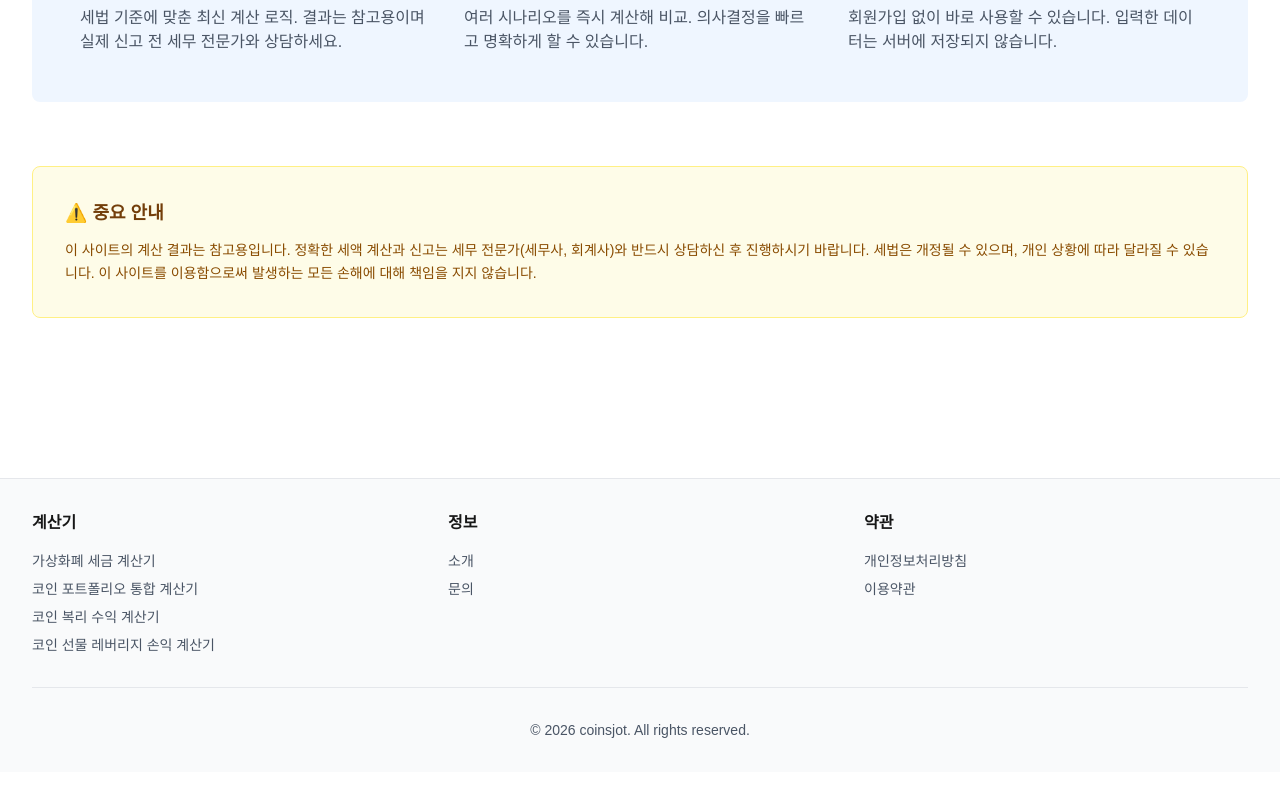
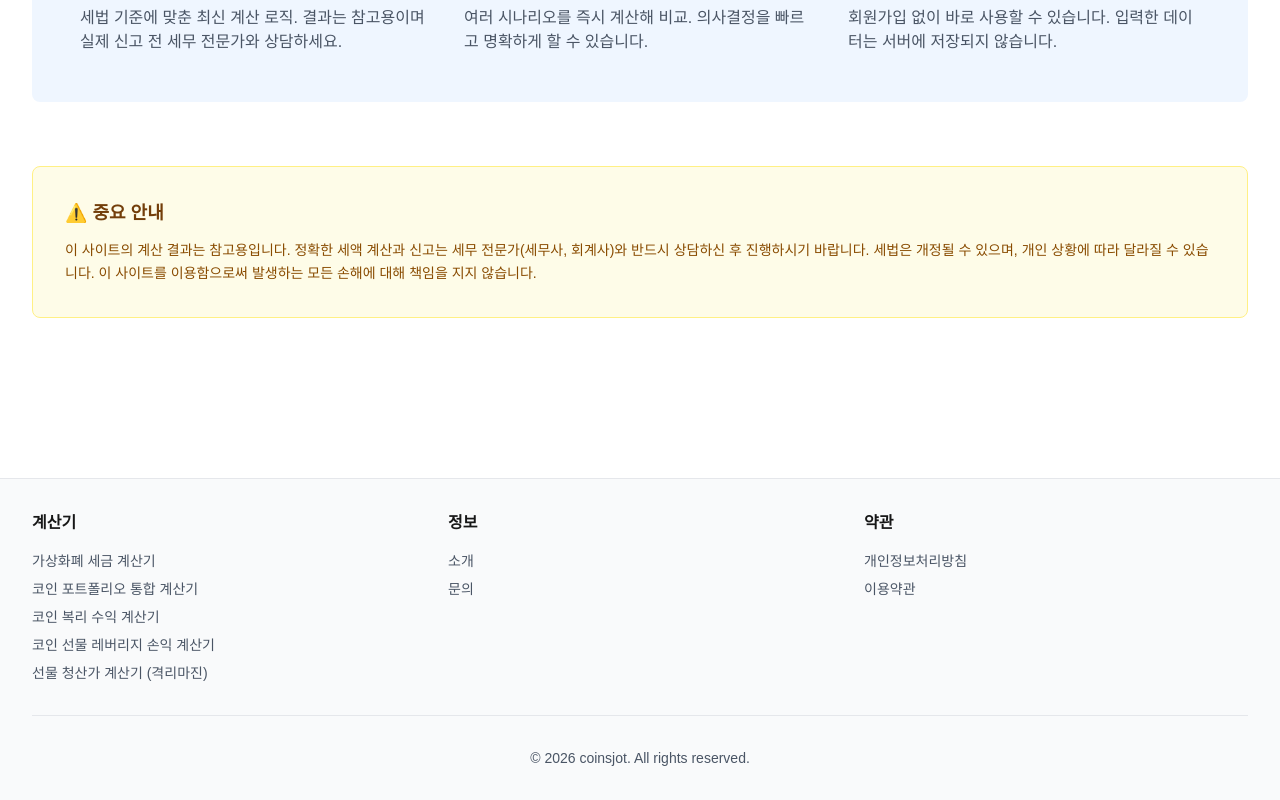
Before and after one commit to hyunguda/coinsjot, a Next.js app: page / in a window 1280 px wide. Shown: the part 1375-2175 px from the top of the page. Before the commit the page ends 2147 px from the top, so only its background shows below. Built offline with nearby package versions, Linux system fonts and the light colour scheme.

Commit message:
Add 선물 청산가 계산기 (격리마진) to footer
Co-Authored-By: Claude Sonnet 4.6 <noreply@anthropic.com>
Claude-Session: https://claude.ai/code/session_012YEWyazPxwWtEcAiJAv3cX

```diff
--- a/app/layout.tsx
+++ b/app/layout.tsx
@@ -95,6 +95,11 @@ export default function RootLayout({
                       코인 선물 레버리지 손익 계산기
                     </Link>
                   </li>
+                  <li>
+                    <Link href="/calculators/isolated-liquidation" className="hover:text-blue-600">
+                      선물 청산가 계산기 (격리마진)
+                    </Link>
+                  </li>
                 </ul>
               </div>
               <div>
```
